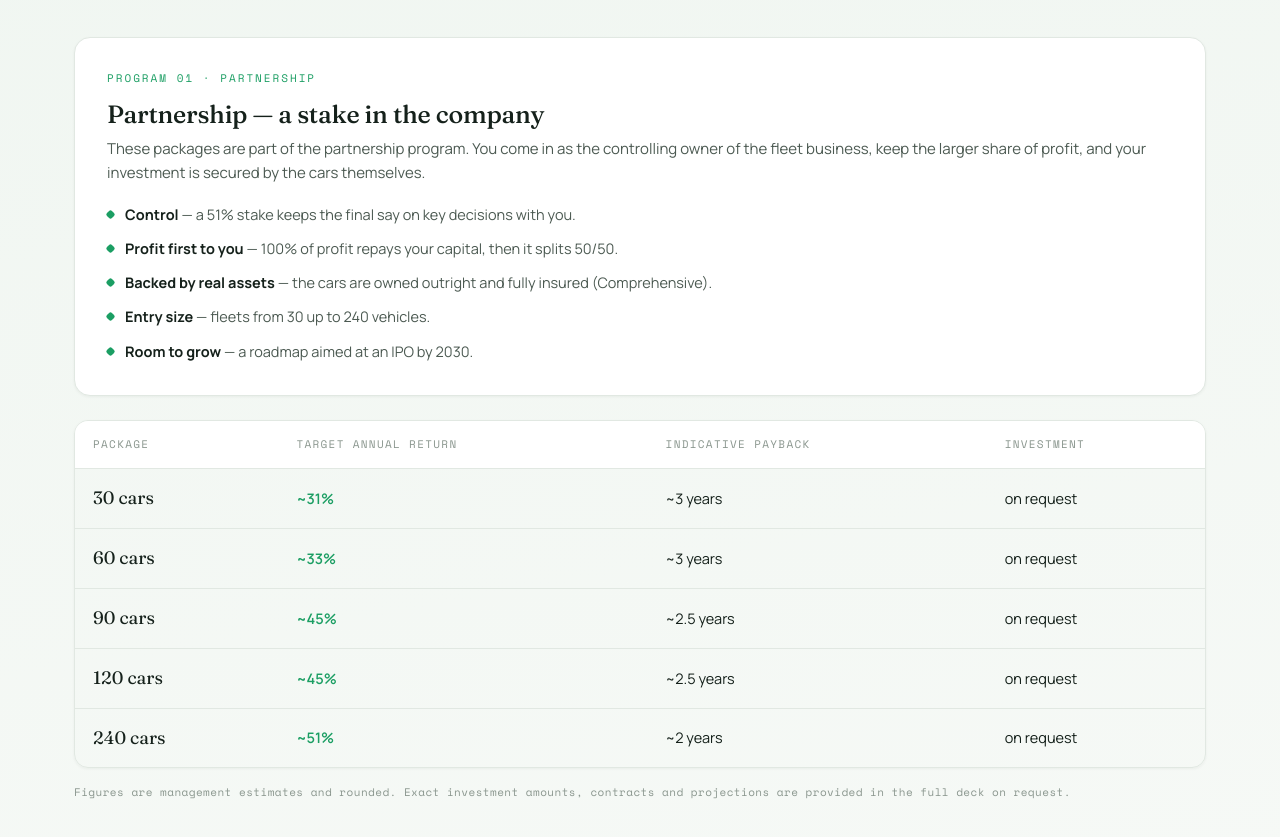
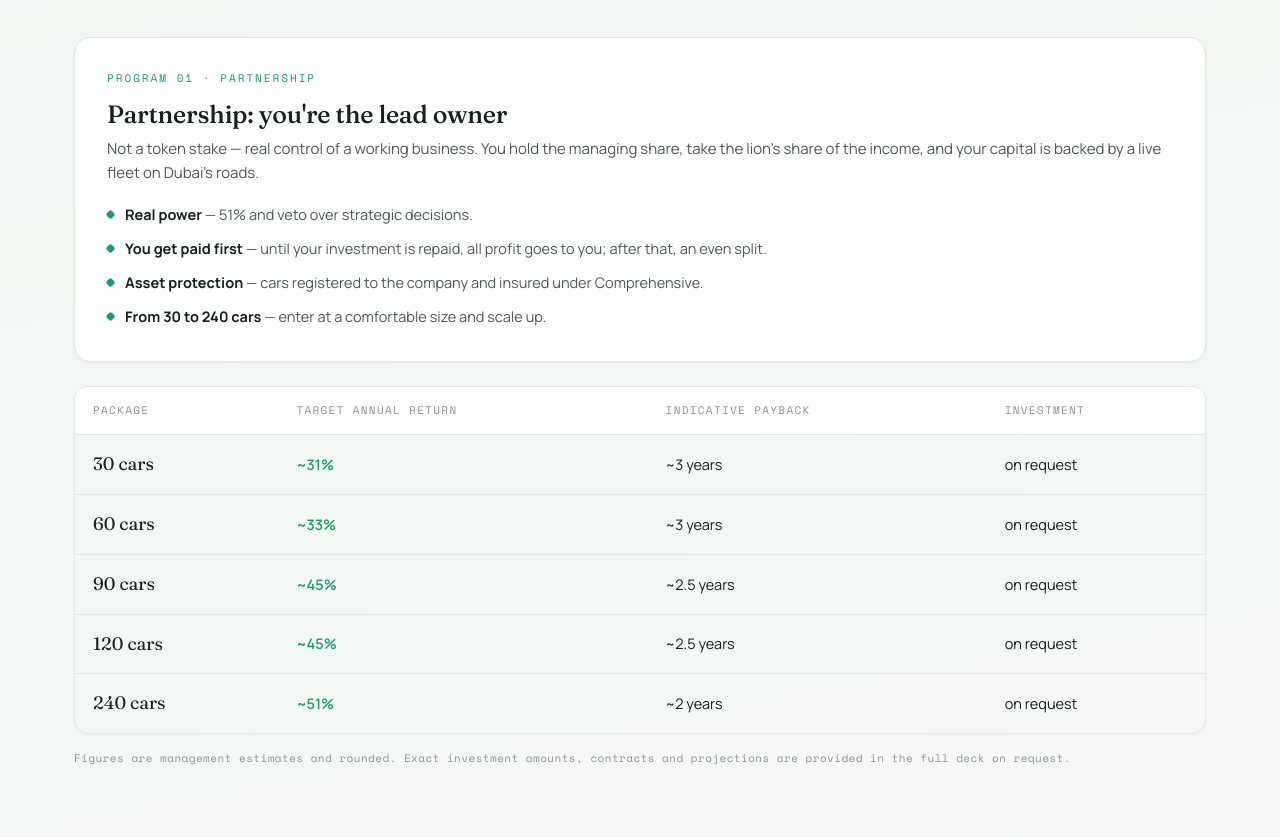
Before and after one commit to aapolevikov/taxi-crm, a website: page investors.html in a window 1280 px wide. Shown: the part 2784-3621 px from the top of the page. Drawn offline with nearby package versions, Linux system fonts and the light colour scheme.

Commit message:
Add files via upload

```diff
--- a/investors.html
+++ b/investors.html
@@ -587,14 +587,13 @@ input[type=range]::-moz-range-thumb{width:20px;height:20px;border-radius:50%;bac
     </div>
     <div class="prog reveal" style="margin-bottom:24px">
       <div class="tagk" data-i18n="p1_k">Program 01 · Partnership</div>
-      <h3 data-i18n="pp_h">Partnership — a stake in the company</h3>
-      <p data-i18n="pp_p">These packages are part of the partnership program. You come in as the controlling owner of the fleet business, keep the larger share of profit, and your investment is secured by the cars themselves.</p>
+      <h3 data-i18n="pp_h">Partnership: you're the lead owner</h3>
+      <p data-i18n="pp_p">Not a token stake — real control of a working business. You hold the managing share, take the lion's share of the income, and your capital is backed by a live fleet on Dubai's roads.</p>
       <ul>
-        <li data-i18n="pp_1"><span><b>Control</b> — a 51% stake keeps the final say on key decisions with you.</span></li>
-        <li data-i18n="pp_2"><span><b>Profit first to you</b> — 100% of profit repays your capital, then it splits 50/50.</span></li>
-        <li data-i18n="pp_3"><span><b>Backed by real assets</b> — the cars are owned outright and fully insured (Comprehensive).</span></li>
-        <li data-i18n="pp_4"><span><b>Entry size</b> — fleets from 30 up to 240 vehicles.</span></li>
-        <li data-i18n="pp_5"><span><b>Room to grow</b> — a roadmap aimed at an IPO by 2030.</span></li>
+        <li data-i18n="pp_1"><span><b>Real power</b> — 51% and veto over strategic decisions.</span></li>
+        <li data-i18n="pp_2"><span><b>You get paid first</b> — until your investment is repaid, all profit goes to you; after that, an even split.</span></li>
+        <li data-i18n="pp_3"><span><b>Asset protection</b> — cars registered to the company and insured under Comprehensive.</span></li>
+        <li data-i18n="pp_4"><span><b>From 30 to 240 cars</b> — enter at a comfortable size and scale up.</span></li>
       </ul>
     </div>
     <div class="tablewrap reveal">
@@ -872,12 +871,11 @@ var I18N_RU={
  ue1_seg:"Электро · комфорт",ue2_seg:"Электро · флагман",ue3_seg:"Премиум · большой SUV",ue4_seg:"Бизнес · флагман",ue5_seg:"Премиум · большой SUV",ue6_seg:"Бизнес-класс · гибрид",
  ue_inv:"Всего инвестиций",ue_inc:"Доход в год",ue_res:"Остаточная стоимость · 5 лет",ue_yc:"Целевая годовая доходность",
  pk_eye:"Партнёрские пакеты",pk_title:"Масштаб меняет доходность.",pk_sub:"Большие парки несут меньше расходов на единицу и быстрее реинвестируют — это поднимает целевую доходность и сокращает окупаемость.",
- pp_h:"Партнёрство — доля в компании",pp_p:"Эти пакеты — часть партнёрской программы. Инвестор входит контролирующим владельцем парка, забирает большую часть прибыли, а гарантией вложений выступают сами автомобили.",
- pp_1:"<span><b>Контроль</b> — доля 51%, последнее слово по ключевым вопросам остаётся за вами.</span>",
- pp_2:"<span><b>Прибыль сначала вам</b> — 100% идёт на возврат вложений, дальше делим 50/50.</span>",
- pp_3:"<span><b>Реальное обеспечение</b> — машины в собственности и полностью застрахованы (КАСКО).</span>",
- pp_4:"<span><b>Объём входа</b> — парк от 30 до 240 автомобилей.</span>",
- pp_5:"<span><b>Перспектива роста</b> — дорожная карта с выходом на IPO к 2030 году.</span>",
+ pp_h:"Партнёрство: вы — главный совладелец",pp_p:"Это не доля «для галочки», а контроль над реальным бизнесом. Вы держите управляющий пакет, забираете львиную долю дохода, а ваш капитал обеспечен живым автопарком на дорогах Дубая.",
+ pp_1:"<span><b>Реальная власть</b> — 51% и право вето на стратегические вопросы.</span>",
+ pp_2:"<span><b>Деньги сначала вам</b> — пока не вернёте вложенное, прибыль идёт вам полностью; затем поровну.</span>",
+ pp_3:"<span><b>Защита активом</b> — машины оформлены на компанию и застрахованы по КАСКО.</span>",
+ pp_4:"<span><b>От 30 до 240 машин</b> — заходите в комфортном объёме и масштабируетесь.</span>",
  pk_c1:"Пакет",pk_c2:"Целевая годовая доходность",pk_c3:"Ориент. окупаемость",pk_c4:"Инвестиции",
  pk_30:"30 авто",pk_60:"60 авто",pk_90:"90 авто",pk_120:"120 авто",pk_240:"240 авто",
  pk_y3:"~3 года",pk_y3b:"~3 года",pk_y25:"~2,5 года",pk_y25b:"~2,5 года",pk_y2:"~2 года",
```
